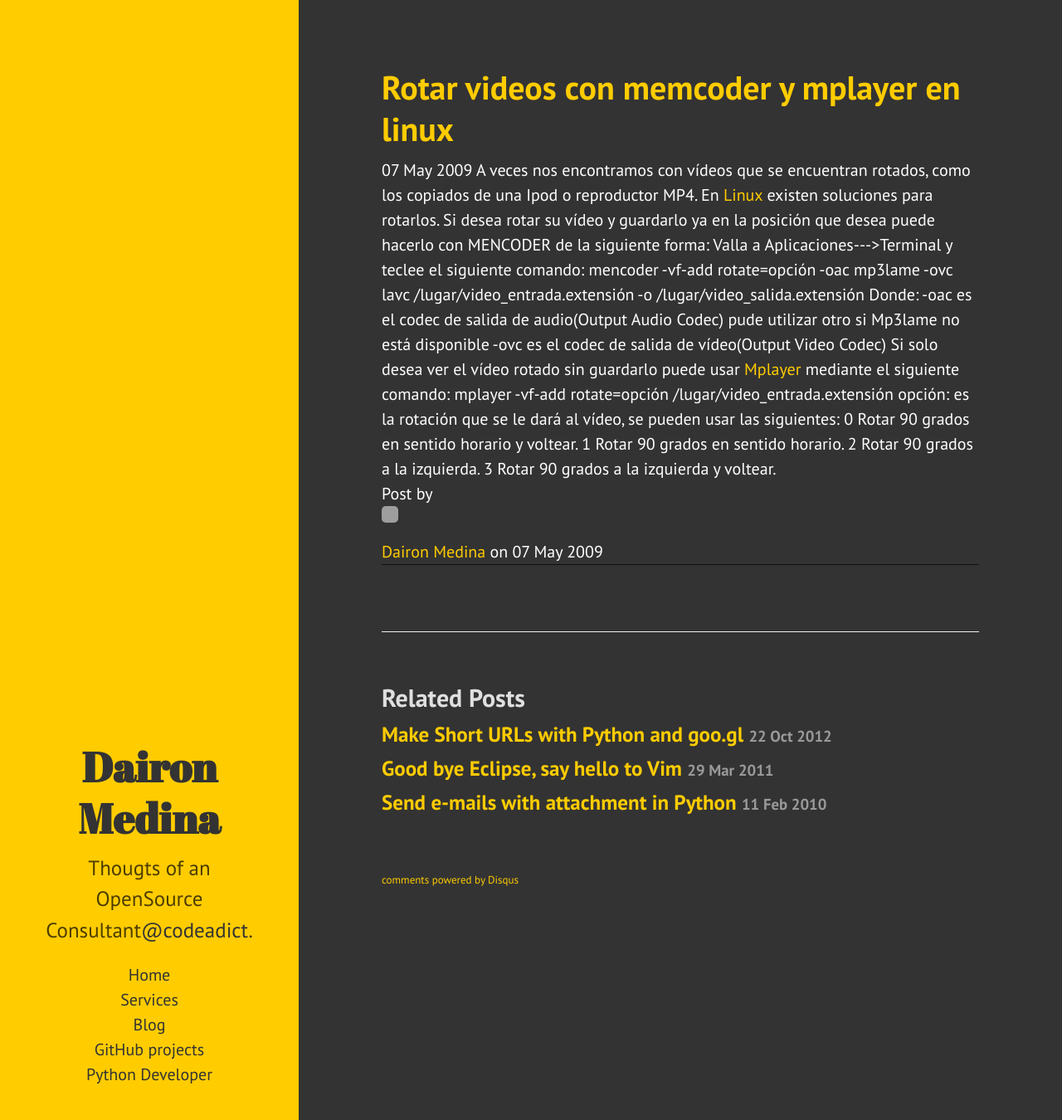
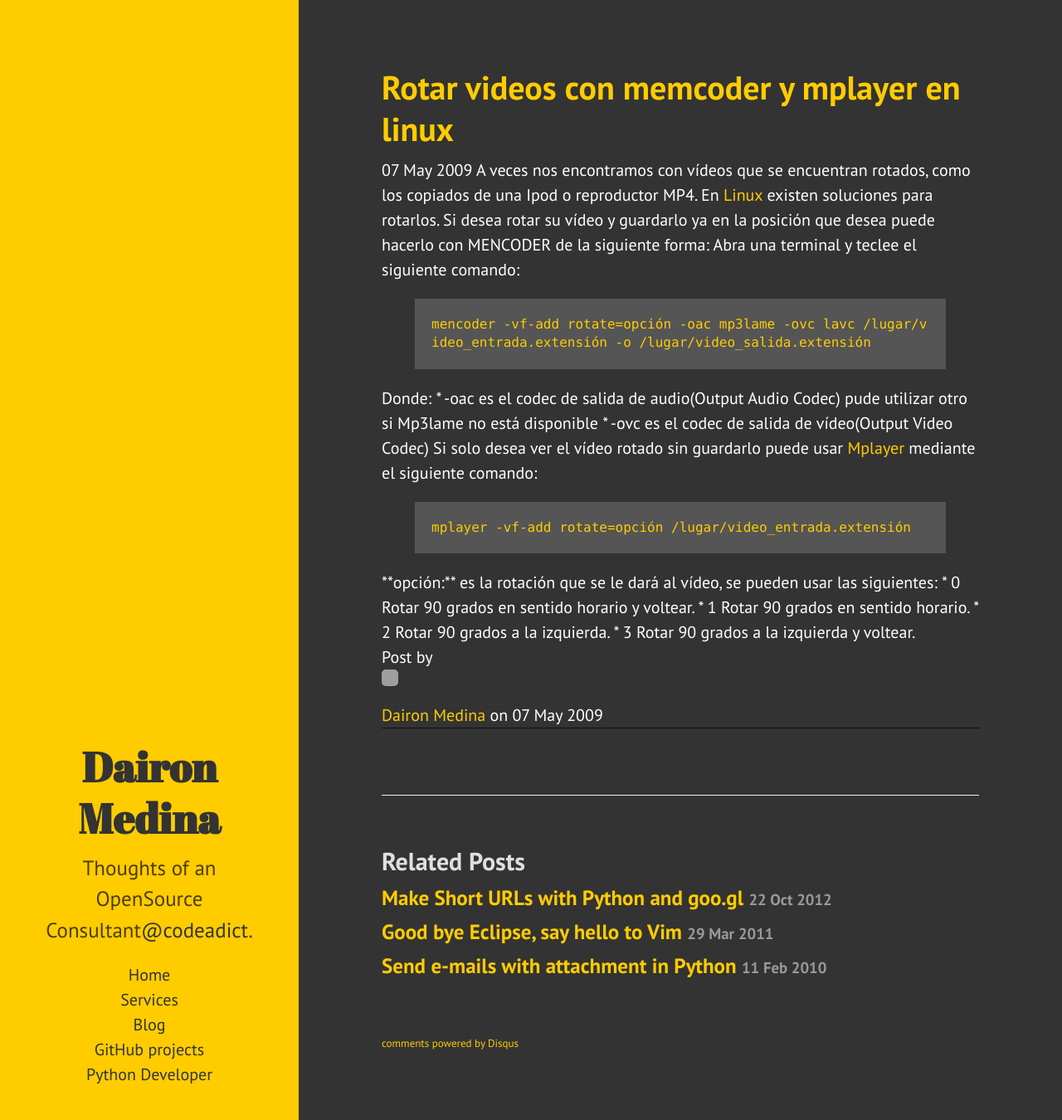
Before and after one commit to codeadict/codeadict.github.com, a Jekyll site: the page built from _posts/2009-05-07-rotar-videos-con-memcoder-y-mplayer-en-linux.html, in a window 1280 px wide and 1350 px high. Shown: the whole window at 83% size. Built offline with Jekyll 4.4.1, drawn with Linux system fonts in a browser that asks for light colours; nearby versions of some CDN libraries; Markdown is read by kramdown in place of the engine named in the settings; a script that is not in the unit is left out; comment, search, counter and statistics services are not loaded; grey boxes are pictures that could not be loaded.

Commit message:
fix some posts and sidebar gramatic fix

```diff
--- a/_includes/sidebar.html
+++ b/_includes/sidebar.html
@@ -2,7 +2,7 @@
   <div class="container sidebar-sticky">
     <div class="sidebar-about">
       <h1>{{ site.title }}</h1>
-      <p class="lead">Thougts of an OpenSource Consultant<a href="{{ site.author.url }}">@codeadict</a>.</p>
+      <p class="lead">Thoughts of an OpenSource Consultant<a href="{{ site.author.url }}">@codeadict</a>.</p>
     </div>
 
     <ul class="sidebar-nav">
@@ -10,10 +10,10 @@
         <a href="/">Home</a>
       </li>
       <li class="sidebar-nav-item{% if page.title == "Services" %} active{% endif %}">
-        <a href="/about.html">Services</a>
+        <a href="/about">Services</a>
       </li>
       <li class="sidebar-nav-item{% if page.title == "Blog" %} active{% endif %}">
-        <a href="/blog.html">Blog</a>
+        <a href="/blog">Blog</a>
       </li>
       <li class="sidebar-nav-item">
         <a href="{{ site.github.repo }}">GitHub projects</a>
--- a/_posts/2009-05-07-rotar-videos-con-memcoder-y-mplayer-en-linux.html
+++ b/_posts/2009-05-07-rotar-videos-con-memcoder-y-mplayer-en-linux.html
@@ -16,26 +16,30 @@ A veces nos encontramos con vídeos que se encuentran rotados, como los copiados
 
 Si desea rotar su vídeo y guardarlo ya en la posición que desea puede hacerlo con MENCODER de la siguiente forma:
 
-Valla a Aplicaciones---&gt;Terminal y teclee el siguiente comando:
+Abra una terminal y teclee el siguiente comando:
 
+{% highlight bash %}
 mencoder -vf-add rotate=opción -oac mp3lame -ovc lavc /lugar/video_entrada.extensión -o /lugar/video_salida.extensión
+{% endhighlight %}
 
 Donde:
 
--oac es el codec de salida de audio(Output Audio Codec) pude utilizar otro si Mp3lame no está disponible
+* -oac es el codec de salida de audio(Output Audio Codec) pude utilizar otro si Mp3lame no está disponible
 
--ovc es el codec de salida de vídeo(Output Video Codec)
+* -ovc es el codec de salida de vídeo(Output Video Codec)
 
 Si solo desea ver el vídeo rotado sin guardarlo puede usar <a href="http://www.mplayerhq.hu/">Mplayer</a> mediante el siguiente comando:
 
+{% highlight bash %}
 mplayer -vf-add rotate=opción /lugar/video_entrada.extensión
+{% endhighlight %}
 
-opción: es la rotación que se le dará al vídeo, se pueden usar las siguientes:
+**opción:** es la rotación que se le dará al vídeo, se pueden usar las siguientes:
 
-0    Rotar 90 grados en sentido horario y voltear.
+* 0    Rotar 90 grados en sentido horario y voltear.
 
-1    Rotar 90 grados en sentido horario.
+* 1    Rotar 90 grados en sentido horario.
 
-2    Rotar 90 grados a la izquierda.
+* 2    Rotar 90 grados a la izquierda.
 
-3    Rotar 90 grados a la izquierda y voltear.
+* 3    Rotar 90 grados a la izquierda y voltear.
--- a/_posts/2009-10-09-jquery-ctrl-key-function.html
+++ b/_posts/2009-10-09-jquery-ctrl-key-function.html
@@ -28,5 +28,5 @@ The function can be called with 3 parameters, the first is the key you should pr
 {% highlight javascript linenos %}
 $.ctrl('G', function(s) {
   alert(s);
-}, ["No presiones D"]);
+}, ["Hey bro dont press G"]);
 {% endhighlight %}
```
Also changed, not shown: _posts/2009-05-07-calcular-el-trimestre-actual-en-php.html (+6 -7 lines). Lines whose indentation alone changed are shown as unchanged.
